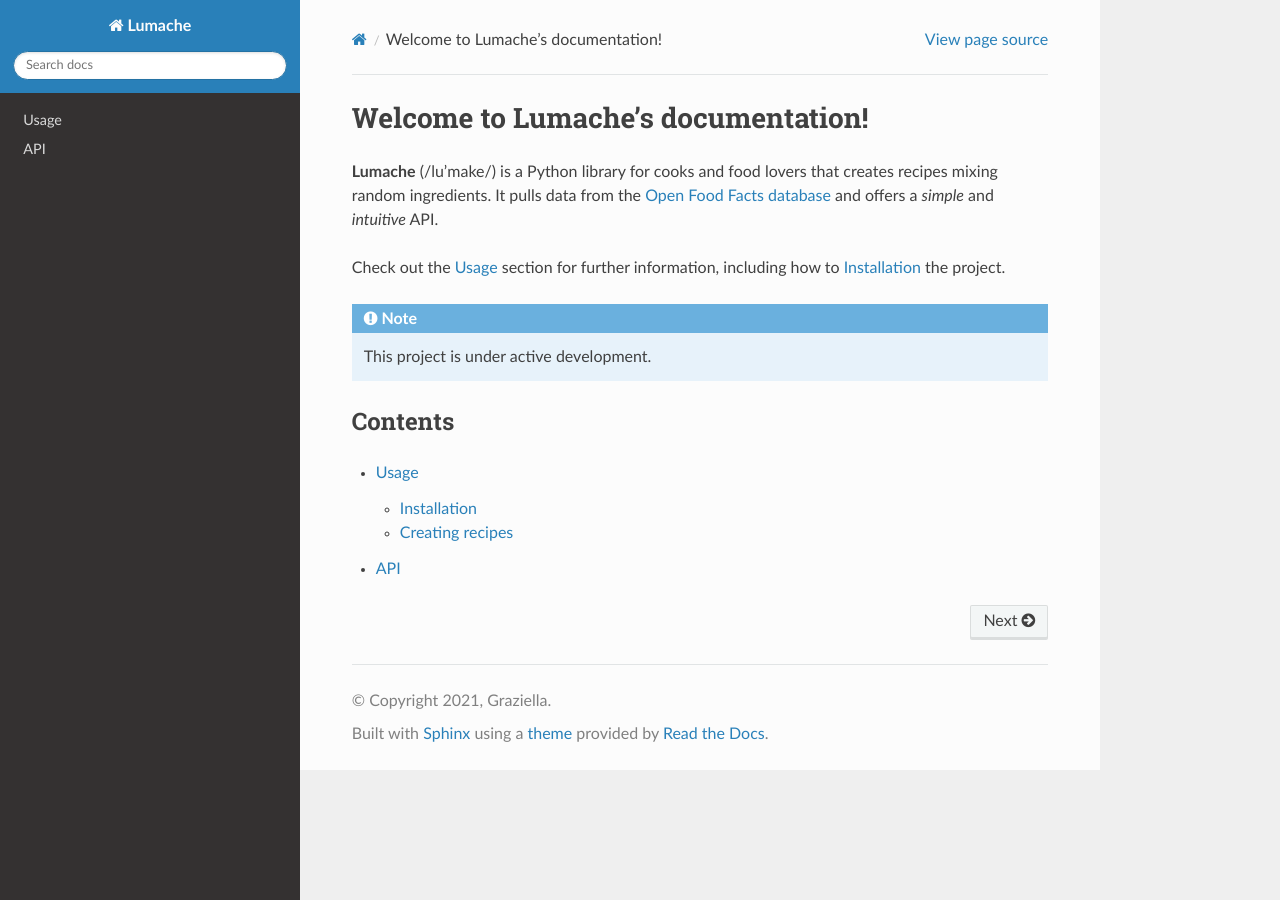
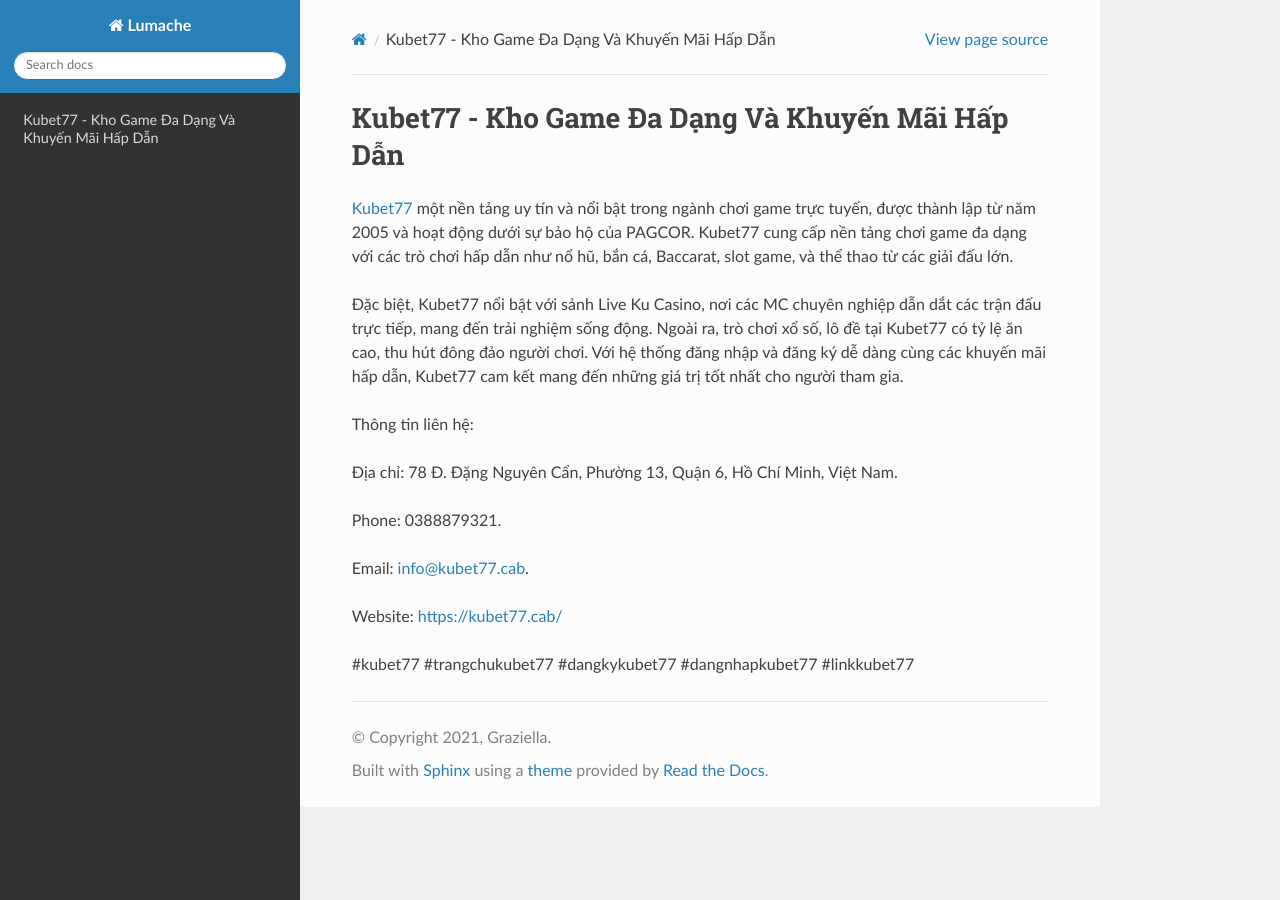
Before and after one commit to parkisngan19/kubet77cab, a Sphinx documentation site: the page built from docs/source/index.rst, in a window 1280 px wide. Built offline with Sphinx 7.4.7 and the Read the Docs theme 3.1.0, drawn with Linux system fonts in a browser that asks for light colours.

Commit message:
Update index.rst

```diff
--- a/docs/source/index.rst
+++ b/docs/source/index.rst
@@ -1,22 +1,18 @@
-Welcome to Lumache's documentation!
+Kubet77 - Kho Game Đa Dạng Và Khuyến Mãi Hấp Dẫn
 ===================================
 
-**Lumache** (/lu'make/) is a Python library for cooks and food lovers
-that creates recipes mixing random ingredients.
-It pulls data from the `Open Food Facts database <https://world.openfoodfacts.org/>`_
-and offers a *simple* and *intuitive* API.
+`Kubet77 <https://kubet77.cab/>`_ một nền tảng uy tín và nổi bật trong ngành chơi game trực tuyến, được thành lập từ năm 2005 và hoạt động dưới sự bảo hộ của PAGCOR. Kubet77 cung cấp nền tảng chơi game đa dạng với các trò chơi hấp dẫn như nổ hũ, bắn cá, Baccarat, slot game, và thể thao từ các giải đấu lớn.
 
-Check out the :doc:`usage` section for further information, including
-how to :ref:`installation` the project.
+Đặc biệt, Kubet77 nổi bật với sảnh Live Ku Casino, nơi các MC chuyên nghiệp dẫn dắt các trận đấu trực tiếp, mang đến trải nghiệm sống động. Ngoài ra, trò chơi xổ số, lô đề tại Kubet77 có tỷ lệ ăn cao, thu hút đông đảo người chơi. Với hệ thống đăng nhập và đăng ký dễ dàng cùng các khuyến mãi hấp dẫn, Kubet77 cam kết mang đến những giá trị tốt nhất cho người tham gia.
 
-.. note::
+Thông tin liên hệ:
 
-   This project is under active development.
+Địa chỉ: 78 Đ. Đặng Nguyên Cẩn, Phường 13, Quận 6, Hồ Chí Minh, Việt Nam.
 
-Contents
---------
+Phone: 0388879321.
 
-.. toctree::
+Email: info@kubet77.cab.
 
-   usage
-   api
+Website: https://kubet77.cab/
+
+#kubet77 #trangchukubet77 #dangkykubet77 #dangnhapkubet77 #linkkubet77
```
